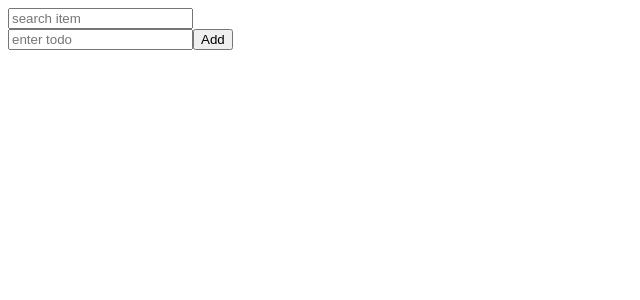
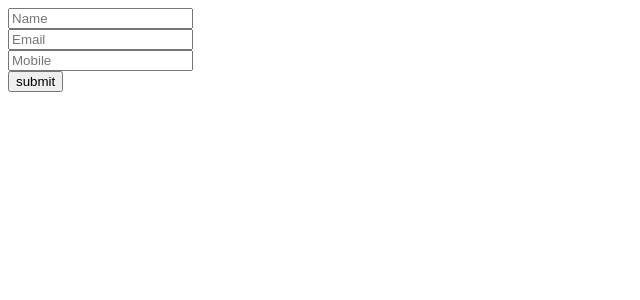
Before and after one commit to anupbidwai/react-redux-course, a React (Create React App) app: page / in a window 1280 px wide. Shown: the top 300 px of the page, without its empty margins (0-640 px from the left). Built offline with nearby package versions, Linux system fonts and the light colour scheme.

Commit message:
added Validator, and practice on it

```diff
--- a/package.json
+++ b/package.json
@@ -13,6 +13,7 @@
     "react-scripts": "5.0.0",
     "redux": "^4.2.0",
     "redux-persist": "^6.0.0",
+    "validator": "^13.7.0",
     "web-vitals": "^2.1.0"
   },
   "scripts": {
--- a/src/App.js
+++ b/src/App.js
@@ -1,6 +1,7 @@
+import UserRegistration from "./Form/UserRegistration";
 import Todo from "./Todo/withStore";
 function App() {
-  return <Todo />;
+  return <UserRegistration />
 }
 
 export default App;
--- /dev/null
+++ b/src/Form/UserRegistration.js
@@ -0,0 +1,67 @@
+import { useState } from "react";
+import { ThemeTextField2 } from "../components/Elements";
+import runValidation from "../utils/runValidation";
+
+const UserRegistration = (props) => {
+    const [errors, setErrors] = useState();
+    const [form, setForm] = useState({
+        name: {
+            value: "",
+            rules: ["isEmpty"],
+        },
+        email: {
+            value: "",
+            rules: ["isEmpty", "isEmail"],
+        },
+        mobile: {
+            value: "",
+            rules: ["isEmpty", "min:10", "max:10"],
+        },
+    });
+    const handleChange = (event) => {
+        const { name, value } = event.target;
+        if (value) {
+            setForm({
+                ...form,
+                [name]: {
+                    ...form[name],
+                    value: value,
+                },
+            });
+        }
+    };
+    const handleSubmit = (event) => {
+        event.preventDefault();
+        let formErrors = runValidation(form);
+        setErrors(formErrors);
+    };
+    return (
+        <section>
+            <form onSubmit={handleSubmit}>
+                <ThemeTextField2
+                    placeholder="Name"
+                    name="name"
+                    value={form.name.value}
+                    onChange={handleChange}
+                    error={errors?.name?.[0]}
+                />
+                <ThemeTextField2
+                    placeholder="Email"
+                    name="email"
+                    value={form.email.value}
+                    onChange={handleChange}
+                    error={errors?.email?.[0]}
+                />
+                <ThemeTextField2
+                    placeholder="Mobile"
+                    name="mobile"
+                    value={form.mobile.value}
+                    onChange={handleChange}
+                    error={errors?.mobile?.[0]}
+                />
+                <button type="submit">submit</button>
+            </form>
+        </section>
+    );
+};
+export default UserRegistration;
--- a/src/components/Elements.js
+++ b/src/components/Elements.js
@@ -22,6 +22,16 @@ export const ThemeButton = (props) => {
 export const ThemeTextField = React.forwardRef((props, ref) => {
   return <input ref={ref} {...props} />;
 });
+
+export const ThemeTextField2 = (props) => {
+  const { error, ...other } = props;
+  return (
+    <div>
+      <input {...other} style={{ display: "block" }} />
+      {error && <span style={{ color: "red", fontSize: 12 }}>{error}</span>}
+    </div>
+  );
+};
 
 export const TodoItem = (props) => {
   const { children } = props;
--- a/src/redux/slice/todoSlice.js
+++ b/src/redux/slice/todoSlice.js
@@ -9,7 +9,8 @@ const addTodo = (state, action) => {
 };
 
 const updateTodo = (state, action) => {
-    const todo = state.list.find(item => item.id === action.payload);
+    const todoId = action.payload;
+    const todo = state.list.find(item => item.id === todoId);
     if (todo) {
         todo.isDone = !todo.isDone;
     }
@@ -17,7 +18,8 @@ const updateTodo = (state, action) => {
 
 const deleteTodo = (state, action) => {
     //state.list = state.list.filter(item => item.id !== action.payload);
-    const index = state.list.findIndex(item => item.id === action.payload);
+    const todoId = action.payload;
+    const index = state.list.findIndex(item => item.id === todoId);
     state.list.splice(index, 1);
 };
 
--- /dev/null
+++ b/src/utils/runValidation.js
@@ -0,0 +1,38 @@
+import { email, empty, maxMinLen } from "./validator";
+
+const runValidation = (formData) => {
+    let formErrors = {};
+    Object.keys(formData).forEach((field) => {
+        const { value, rules } = formData[field];
+        let errors = [];
+        rules.forEach((rule) => {
+            let errorMessage = null;
+            switch (rule) {
+                case "isEmpty":
+                    errorMessage = empty(value);
+                    break;
+                case "isEmail":
+                    errorMessage = email(value);
+                    break;
+                default:
+                    errorMessage = null;
+            }
+            if (rule.includes("min")) {
+                let minLength = rule.split(":");
+                errorMessage = maxMinLen(value, minLength[1], undefined);
+            }
+            if (rule.includes("max")) {
+                let maxLength = rule.split(":");
+                errorMessage = maxMinLen(value, undefined, maxLength[1]);
+            }
+            if (errorMessage) {
+                errors.push(errorMessage);
+            }
+        });
+        if (errors.length > 0) {
+            formErrors[field] = errors;
+        }
+    });
+    return formErrors;
+};
+export default runValidation;
--- /dev/null
+++ b/src/utils/validator.js
@@ -0,0 +1,19 @@
+import validator from 'validator';
+
+export const empty = (value) => {
+    if (validator.isEmpty(value)) {
+        return 'Field is required';
+    }
+};
+
+export const email = (value) => {
+    if (!validator.isEmail(value)) {
+        return 'Invalid email format';
+    }
+};
+
+export const maxMinLen = (value, min, max = undefined) => {
+    if (!validator.isLength(value, min, max)) {
+        return "Invalid length"
+    }
+};
```
Also changed, not shown: 2 other files (tests, documents, lock files or other folders).
